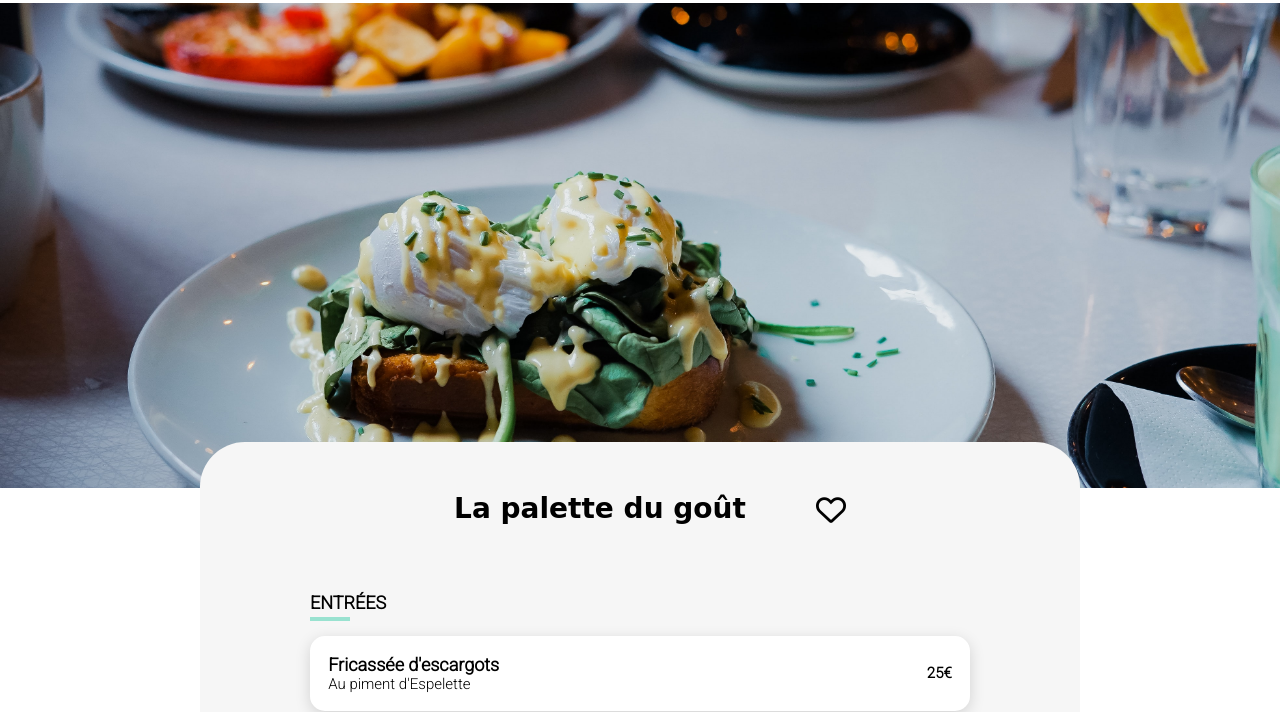
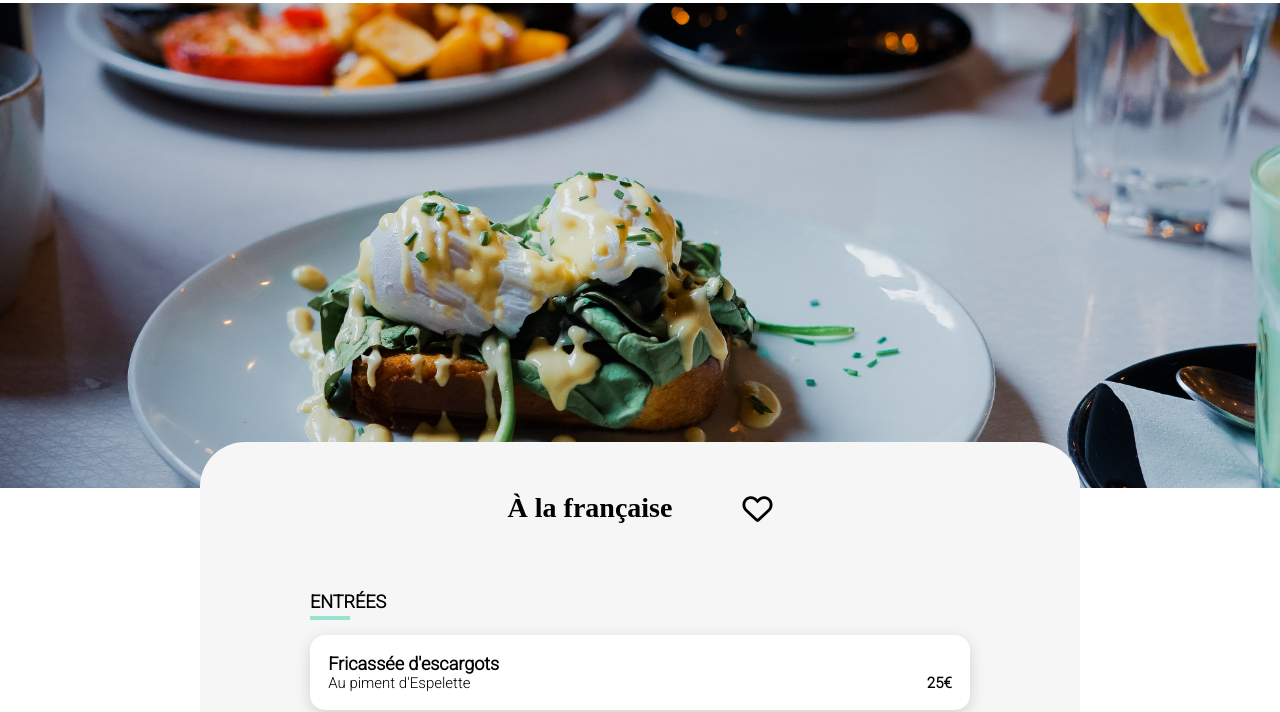
Before and after one commit to 0shirase/P4_OhMyFood-main, a website: page restaurants/a-la-francaise.html in a window 1280 px wide. Shown: the part 93-805 px from the top of the page. Drawn offline with Linux system fonts and the light colour scheme.

Commit message:
changement de la polcie des restaurants, alignement prix avec accompagnement plats, ajout du mailto au contact, suppression de la barre de défilement

```diff
--- a/restaurants/a-la-francaise.html
+++ b/restaurants/a-la-francaise.html
@@ -29,14 +29,14 @@
             </div>
             <div class="main-menu">
                 <div class="menu-header">
-                    <h1 class="section-title">La palette du goût</h1>
+                    <h1 class="section-title">À la française</h1>
                     <div class="menu-heart">
                         <i class="fa-regular fa-heart heart-empty"></i>
                         <i class="fa-solid fa-heart heart-full"></i>
                     </div>
                 </div>
                 <section class="entree">
-                    <h3 class="title">ENTRÉES</h3>
+                    <h2 class="title">ENTRÉES</h2>
                     <div class="entree-card">
                         <div class="card">
                             <div class="card-content">
@@ -178,7 +178,7 @@
                     <p>Mentions légales</p>
                 </li>
                 <li class="contact">
-                    <a href="lucas0999.lb@gmail.com">
+                    <a href="mailto:lucas0999.lb@gmail.com">
                         <p>Contact</p>
                     </a>
                 </li>
--- a/sass/base/_typography.scss
+++ b/sass/base/_typography.scss
@@ -1,8 +1,12 @@
 *  { font-family: 'Roboto', sans-serif;
 }
 
-h1, h2 {
-    font-family: 'Shrikhand', cursive;
+.menu h1 {
+    font-family: 'Shrikhand', serif;
+}
+
+h2 {
+    font-family: 'Roboto', sans-serif;
 }
 
 .menu h4 {
--- a/sass/pages/_restaurants.scss
+++ b/sass/pages/_restaurants.scss
@@ -38,6 +38,7 @@
     display: flex;
     position: relative;
     justify-content: space-between;
+    padding-right: 20px;
 }
 
 .menu .menu-background {
@@ -114,7 +115,6 @@
     display: flex;
     align-items: flex-end;
     padding: 5px;
-    align-items: center;
 
     & p {
         margin: 0;
```
Also changed, not shown: index.html (+1 -1 lines), restaurants/la-note-enchantee.html (+4 -4 lines), restaurants/la-palette-du-gout.html (+2 -2 lines), restaurants/le-delice-des-sens.html (+4 -4 lines), assets/style.css, 1 other file.
